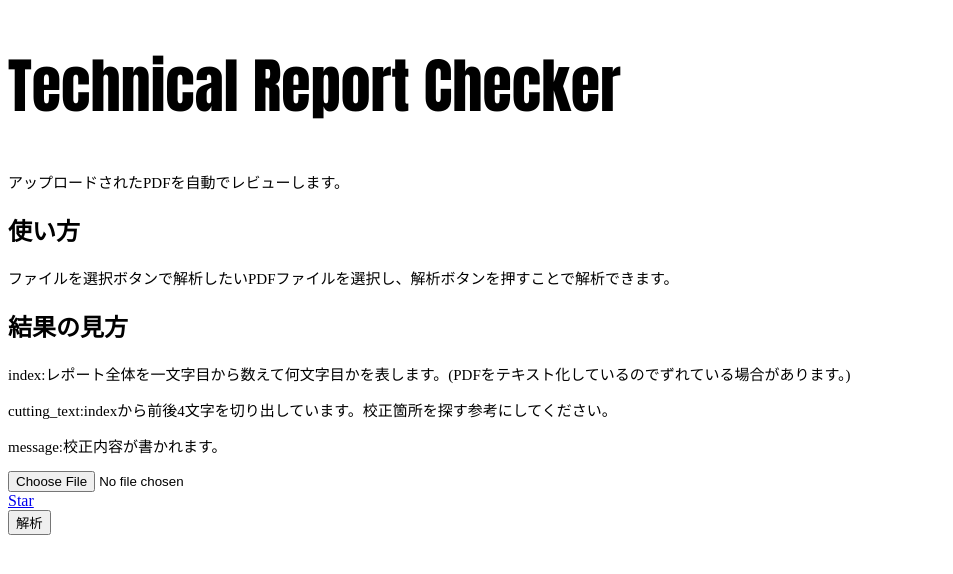
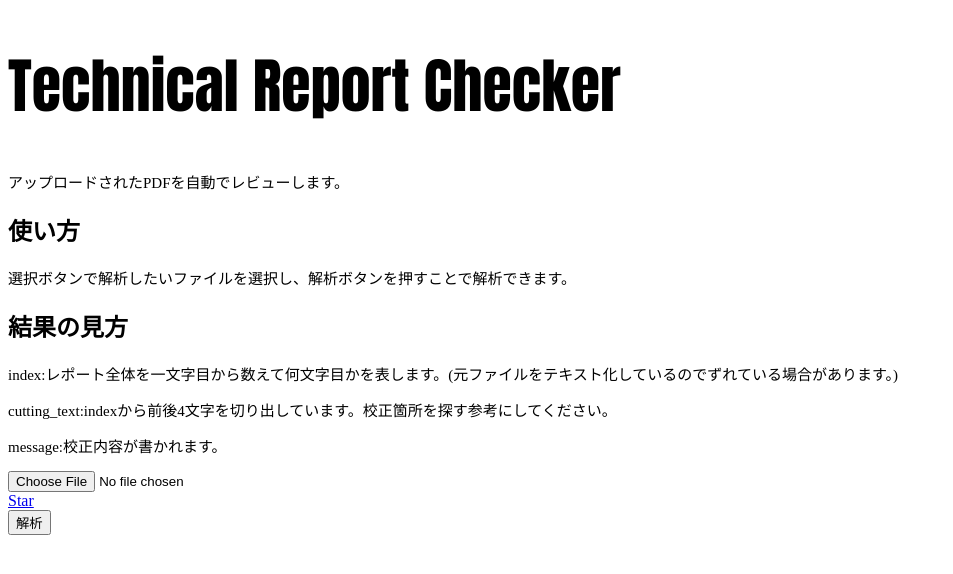
Before and after one commit to cdsl-research/text-checker, a FastAPI app: page / in a window 1280 px wide. Shown: the top 574 px of the page, without its empty margins (0-953 px from the left). Run offline with FastAPI, Linux system fonts and the light colour scheme.

Commit message:
Support for loading docx. (Internal processing is not yet implemented.)

```diff
--- a/front/templates/top.html
+++ b/front/templates/top.html
@@ -22,12 +22,14 @@
         <h1>Technical Report Checker</h1>
         <p>アップロードされたPDFを自動でレビューします。</p>
         <h2>使い方</h2>
-        <p>ファイルを選択ボタンで解析したいPDFファイルを選択し、解析ボタンを押すことで解析できます。</p>
+        <p>選択ボタンで解析したいファイルを選択し、解析ボタンを押すことで解析できます。</p>
         <h2>結果の見方</h2>
-        <p>index:レポート全体を一文字目から数えて何文字目かを表します。(PDFをテキスト化しているのでずれている場合があります。)</p>
+        <p>index:レポート全体を一文字目から数えて何文字目かを表します。(元ファイルをテキスト化しているのでずれている場合があります。)</p>
         <p>cutting_text:indexから前後4文字を切り出しています。校正箇所を探す参考にしてください。</p>
         <p>message:校正内容が書かれます。</p>
-        <input type="file" id="artifact" accept="application/pdf" enctype="multipart/form-data">
+        <input type="file" id="artifact"
+            accept="application/vnd.openxmlformats-officedocument.wordprocessingml.document, application/pdf"
+            enctype="multipart/form-data">
         <br>
         <!-- Place this tag where you want the button to render. -->
         <a class="github-button" href="https://github.com/cdsl-research/text-checker" data-size="large"
```
